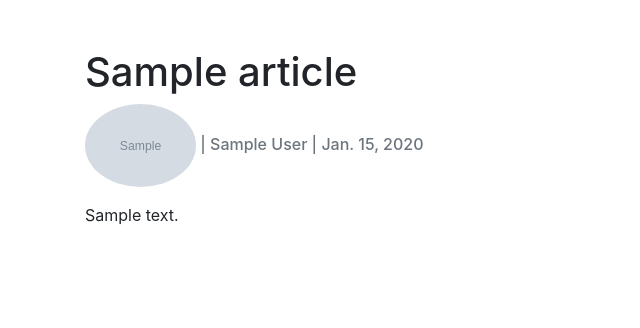
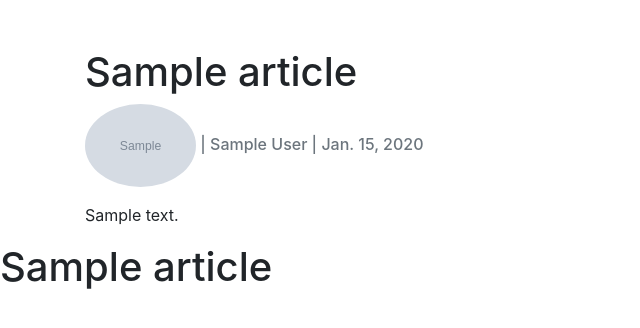
Before and after one commit to amjadz/SoulofSeattleDjango, a Django app: template sos/templates/article.htm in a window 1280 px wide. Shown: the part 72-400 px from the top of the page, without its empty margins (0-640 px from the left). Run offline with Django 3.2, Linux system fonts and the light colour scheme; the template is opened without the code that fills it: most values are stand-ins (such as "Sample title", 1, 10 or a date in 2020); grey boxes marked "Sample" are stand-in pictures; parts of the project's set-up code (start-up, migrations or seed data) failed here and were passed over; some libraries are stand-ins or nearby versions.

Commit message:
Working on tags

```diff
--- a/sos/sos/settings.py
+++ b/sos/sos/settings.py
@@ -41,7 +41,8 @@ INSTALLED_APPS = [
     'soulofseattlepages',
     'crispy_forms',
     'bootstrap_datepicker_plus',
-    'bootstrap4'
+    'bootstrap4',
+    'taggit'
 
 ]
 
--- a/sos/soulofseattlepages/models.py
+++ b/sos/soulofseattlepages/models.py
@@ -1,4 +1,5 @@
 from django.db import models
+from taggit.managers import TaggableManager
 
 
 # Create your models here.
@@ -12,11 +13,13 @@ class Post(models.Model):
     title = models.CharField(max_length=200, unique=True)
     slug = models.SlugField(max_length=200, unique=True)
     author = models.CharField(max_length=200, unique=True)
+    author_biography = models.TextField(default="N/A")
     updated_on = models.DateTimeField(auto_now= True)
     content = models.TextField()
     upload_image = models.ImageField(default="default.png", blank=True)
     created_on = models.DateTimeField(auto_now_add=True)
     status = models.IntegerField(choices=STATUS, default=0)
+    tags = TaggableManager()
 
     class Meta:
         ordering = ['-created_on']
--- a/sos/templates/article.htm
+++ b/sos/templates/article.htm
@@ -43,7 +43,7 @@
 
     <section>
         <div class="container">
-            {% for article in object %}
+            {% for article in articles %}
 
             <h1 class="pt-5">{{ article.title }}</h1>
 
@@ -52,7 +52,14 @@
             {% endfor %}
         </div>
 
+
+
+
     </section>
+
+    {% for article in related_articles %}
+        <h1>{{ article.title }}</h1>
+    {% endfor %}
 
 
 </body>
```
Also changed, not shown: sos/soulofseattlepages/views.py (+5 -7 lines), sos/db.sqlite3, sos/soulofseattlepages/migrations/0007_auto_20200119_2219.py (added).
